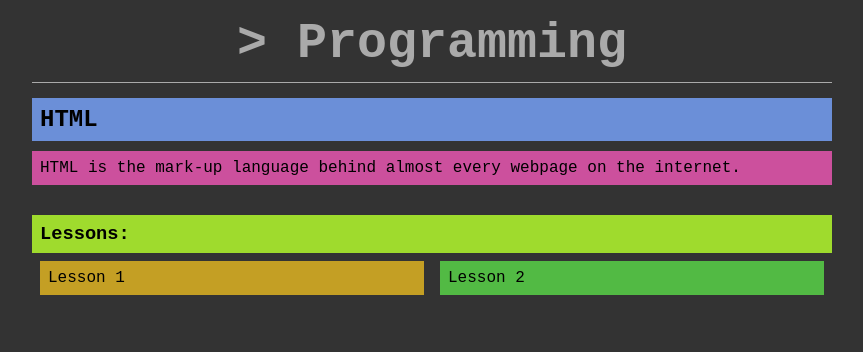
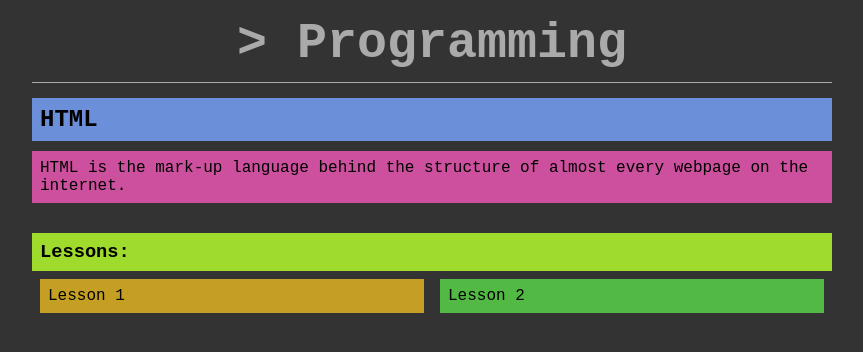
Before and after one commit to wcgs-programming/wcgs-programming.github.io, a Jekyll site: the page built from _posts/2014-09-13-html.md, in a window 1280 px wide. Shown: the top 352 px of the page, without its empty margins (208-1071 px from the left). Built offline with Jekyll 4.4.1, drawn with Linux system fonts in a browser that asks for light colours.

Commit message:
finished descriptions

```diff
--- a/_posts/2014-09-13-html.md
+++ b/_posts/2014-09-13-html.md
@@ -5,7 +5,7 @@ published: true
 categories: resources
 ---
 
-> HTML is the mark-up language behind almost every webpage on the internet.
+> HTML is the mark-up language behind the structure of almost every webpage on the internet.
 
 ### Lessons:
 
```
Also changed, not shown: _posts/2014-09-13-python.md (+2 -0 lines).
